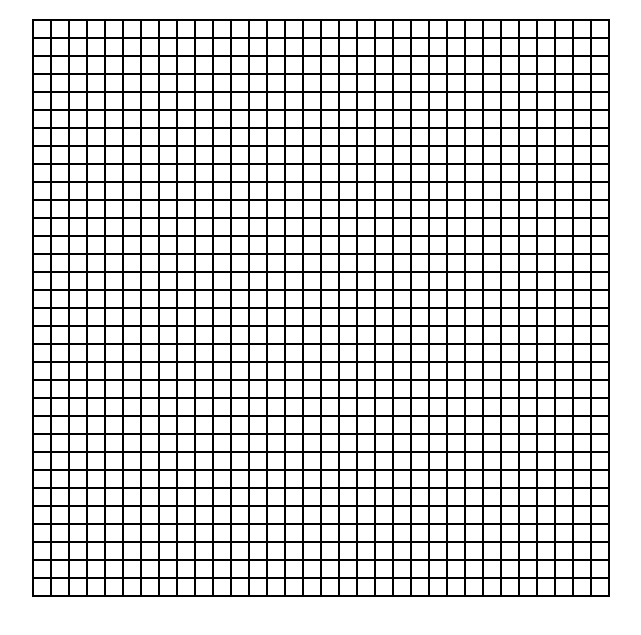
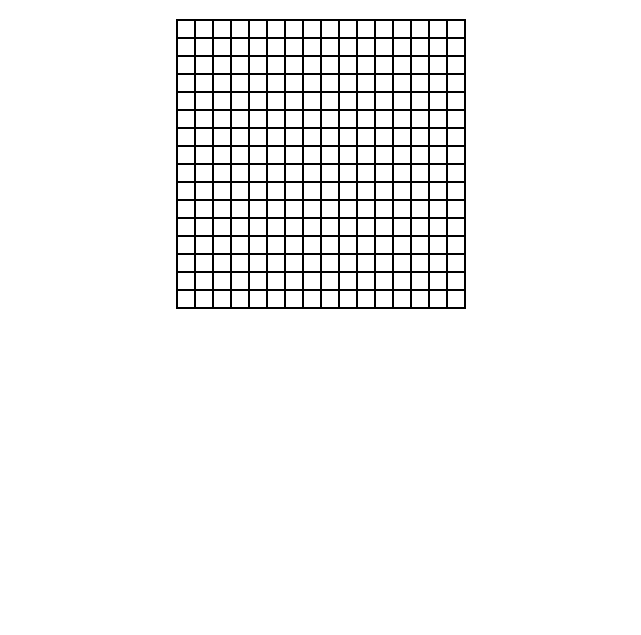
Before and after one commit to temporarynamelol/Etch-a-Sketch, a plain HTML site: page index.html in a window 1280 px wide. Shown: the part 69-704 px from the top of the page, without its empty margins (319-960 px from the left). Drawn offline with Linux system fonts and the light colour scheme.

Commit message:
Update variable names of columns and squares

```diff
--- a/eas.js
+++ b/eas.js
@@ -3,19 +3,19 @@
 function gridMaker (size) {
     //main container holding all other divs
     const container = document.querySelector('.container');
-    //create vertical divs in range of size variable
+    //create columns divs in range of size variable
     for (let i = 0; i < size; i++) {
-        const vertical = document.createElement('div');
-        vertical.classList.add(`block`);
-        container.appendChild(vertical);
-        //create horizontal divs in range of size var
+        const columns = document.createElement('div');
+        columns.classList.add('columns');
+        container.appendChild(columns);
+        //create squares divs in range of size var
         for (let j = 0; j < size; j++) {
-            const horizontal = document.createElement('div');
-            horizontal.classList.add('inline');
-            vertical.appendChild(horizontal);
+            const squares = document.createElement('div');
+            squares.classList.add('squares');
+            columns.appendChild(squares);
         }
 
     }
 }
 
-gridMaker(32);
+gridMaker(16);
--- a/styles.css
+++ b/styles.css
@@ -10,10 +10,7 @@ body {
     display: flex;
 }
 
-.block {
-    display: inline;
-}
-.inline {
+.squares {
     height: 16px;
     width: 16px;
     border: solid;
```
